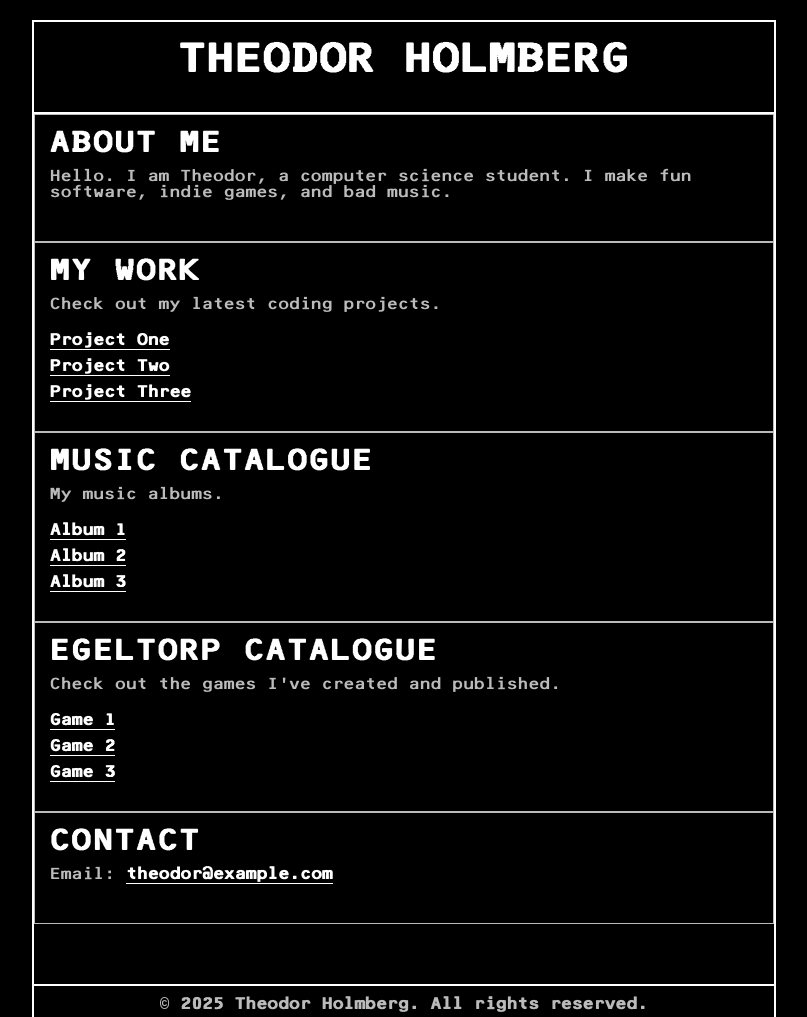
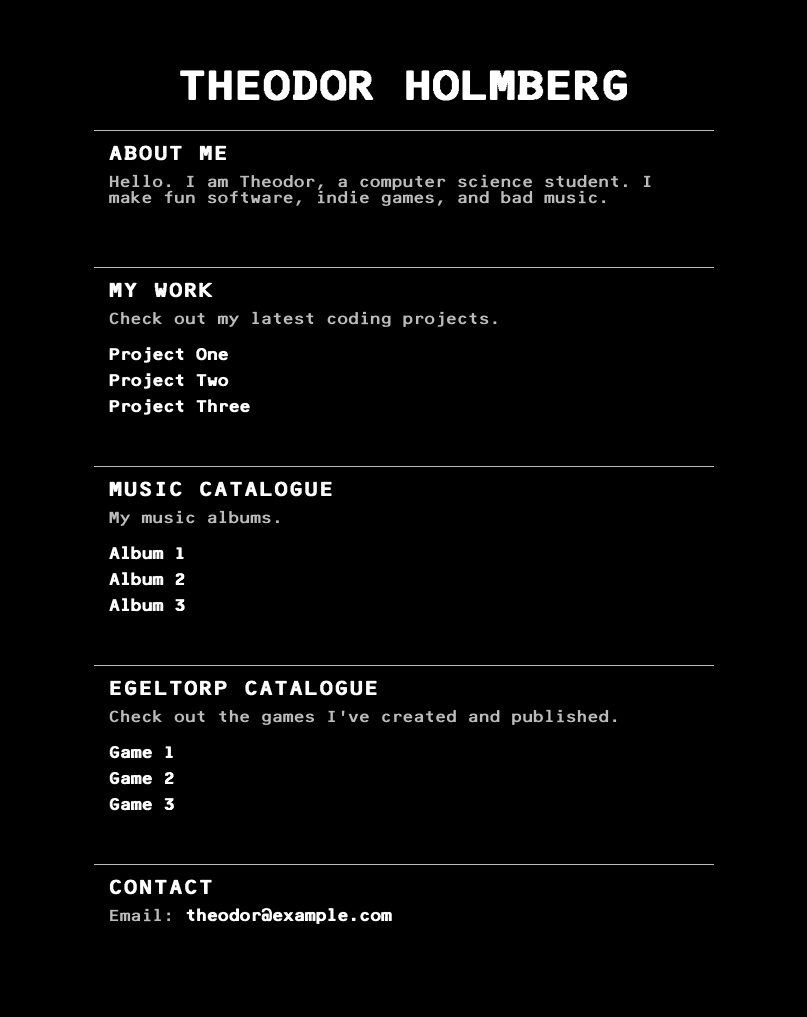
Before and after one commit to egeltorp/theodor-portfolio, a plain HTML site: page index.html in a window 1280 px wide. Shown: the top 1017 px of the page, without its empty margins (236-1043 px from the left). Drawn offline with Linux system fonts and the light colour scheme.

Commit message:
polish css

```diff
--- a/styles.css
+++ b/styles.css
@@ -9,6 +9,9 @@
     margin: 0;
     padding: 0;
     box-sizing: border-box;
+    border-left: 0px !important;
+    border-right: 0px !important;
+    border-bottom: 0px !important;
 }
 
 body {
@@ -28,19 +31,20 @@ body {
     width: 70%;
     max-width: 1000px;
     margin-top: 0px;
-    border: 2px solid #fff;
+    border: 1px solid #bbb;
     padding: 20px;
     padding-left: 0%;
     padding-right: 0%;
     background-color: #1a1a1a;
-    font-size: 14px;
+    font-size: 12px;
 }
 
 .header {
     text-align: center;
     margin-bottom: 0px;
-    border-bottom: 2px solid #fff;
-    padding-bottom: 20px;
+    border-bottom: 2px solid #bbb;
+    padding-bottom: 10px;
+    padding-top: 10px;
 }
 
 header h1 {
@@ -49,10 +53,11 @@ header h1 {
     text-transform: uppercase;
     color: #fff;
     margin-bottom: 10px;
+    margin-top: 20px;
 }
 
 header h2 {
-    font-size: 1.5rem;
+    font-size: 16px;
     letter-spacing: 1px;
     color: #fff;
     margin-bottom: 30px;
@@ -63,12 +68,12 @@ section {
     margin-bottom: 0px;
     border: 1px solid #bbb;
     padding: 15px;
-    padding-bottom: 20px;
+    padding-bottom: 40px;
     border-radius: 5px;
 }
 
 section h3 {
-    font-size: 1.8rem;
+    font-size: 1.2rem;
     letter-spacing: 2px;
     margin-bottom: 10px;
     text-transform: uppercase;
@@ -95,7 +100,7 @@ section a {
     text-decoration: none;
     color: #ffffff;
     font-weight: bold;
-    border-bottom: 1px solid #ffffff;
+    border-bottom: 1px solid #bbb;
     padding: 0;
 }
 
@@ -109,7 +114,7 @@ footer {
     margin-top: 60px;
     font-size: 1rem;
     color: #bbb;
-    border-top: 2px solid #fff;
+    border-top: 1px solid #bbb;
     padding-top: 10px;
 }
 
@@ -145,9 +150,9 @@ body {
 }
 
 .container {
-    width: 60%;
-    max-width: 960px;
+    width: 50%;
+    max-width: 1060px;
     background-color: #000000;
-    border: 2px solid #ffffff;
+    border: 0px solid #bbb;
     font-size: 12px;
 }
```
